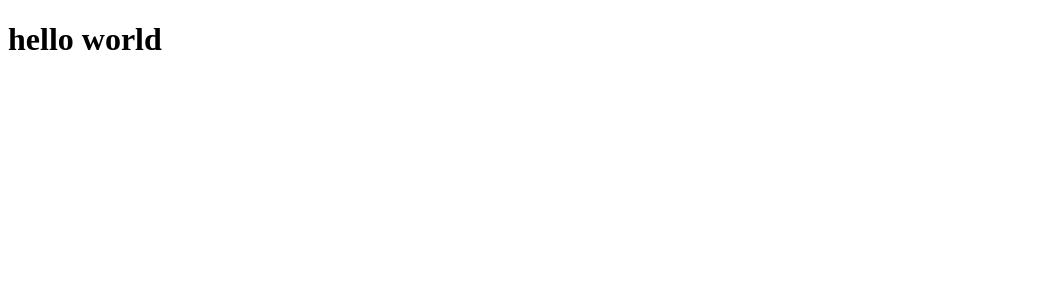
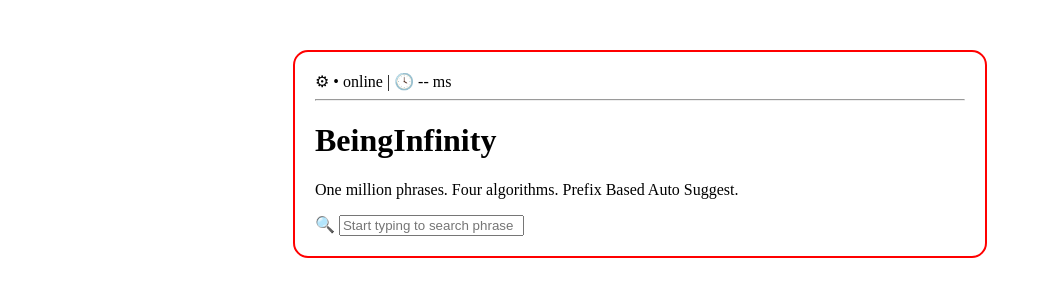
Before and after one commit to Shafeen01/Autosuggest, a website: page frontend/pages/autosuugest.html in a window 1280 px wide. Shown: the whole page, without its empty margins (0-1041 px from the left). Drawn offline with Linux system fonts and the light colour scheme.

Commit message:
Updated Autosuggest HTML

```diff
--- a/frontend/pages/autosuugest.html
+++ b/frontend/pages/autosuugest.html
@@ -1,11 +1,27 @@
 <!DOCTYPE html>
-<html lang="en">
+<html>
 <head>
-    <meta charset="UTF-8">
-    <meta name="viewport" content="width=device-width, initial-scale=1.0">
-    <title>Document</title>
+    <title>BeingInfinity</title>
 </head>
 <body>
-    <h1>hello world </h1>
+
+<div style="width:650px; border:2px solid red; border-radius:15px; padding:20px; margin:50px auto;">
+
+    <span>&#9881;</span>
+    <span>&bull; online</span>
+    <span>|</span>
+    <span>&#128339; -- ms</span>
+
+    <hr>
+
+    <h1>BeingInfinity</h1>
+
+    <p>One million phrases. Four algorithms. Prefix Based Auto Suggest.</p>
+
+    <span>&#128269;</span>
+    <input type="text" placeholder="Start typing to search phrase">
+
+</div>
+
 </body>
 </html>
```
